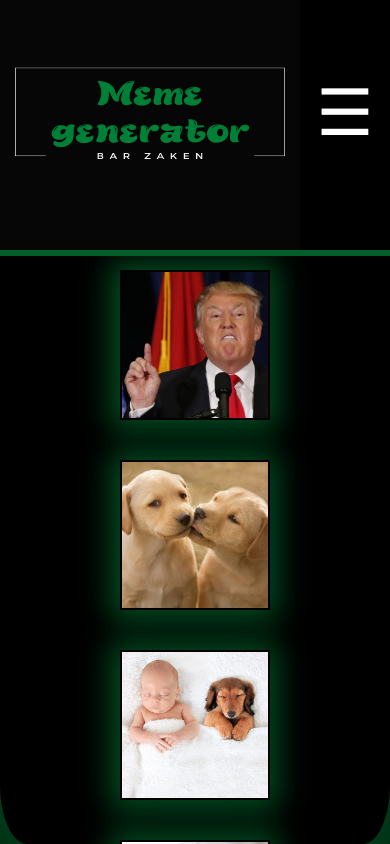
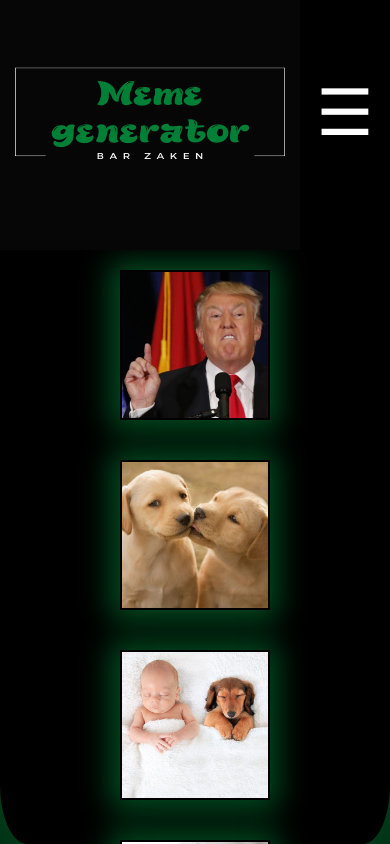
Before and after one commit to barzaken/meme-generator, a plain HTML site: page index.html in a window 390 px wide. Drawn offline with Linux system fonts and the light colour scheme.

Commit message:
more css!

```diff
--- a/css/style.css
+++ b/css/style.css
@@ -193,13 +193,6 @@ img {
     font-family: 'Gill Sans', 'Gill Sans MT', Calibri, 'Trebuchet MS', sans-serif;
 }
 
-.nav-bar {
-    border-bottom: 6px inset rgba(0,128,55,0.74);
-}
-
-
-
-
 .nav-bar *:hover {
     border: none;
     color: rgb(142, 232, 142);
@@ -278,6 +271,7 @@ img {
     .nav-bar {
         position: fixed;
         width: 100%;
+        height: 20%;
     }
 
     .main-layout {
@@ -293,7 +287,7 @@ img {
 
     .nav-btns {
         position: fixed;
-        top: 250px;
+        top: 180px;
         right: 0px;
         transform: translateX(200%);
         width: 70%;
```
